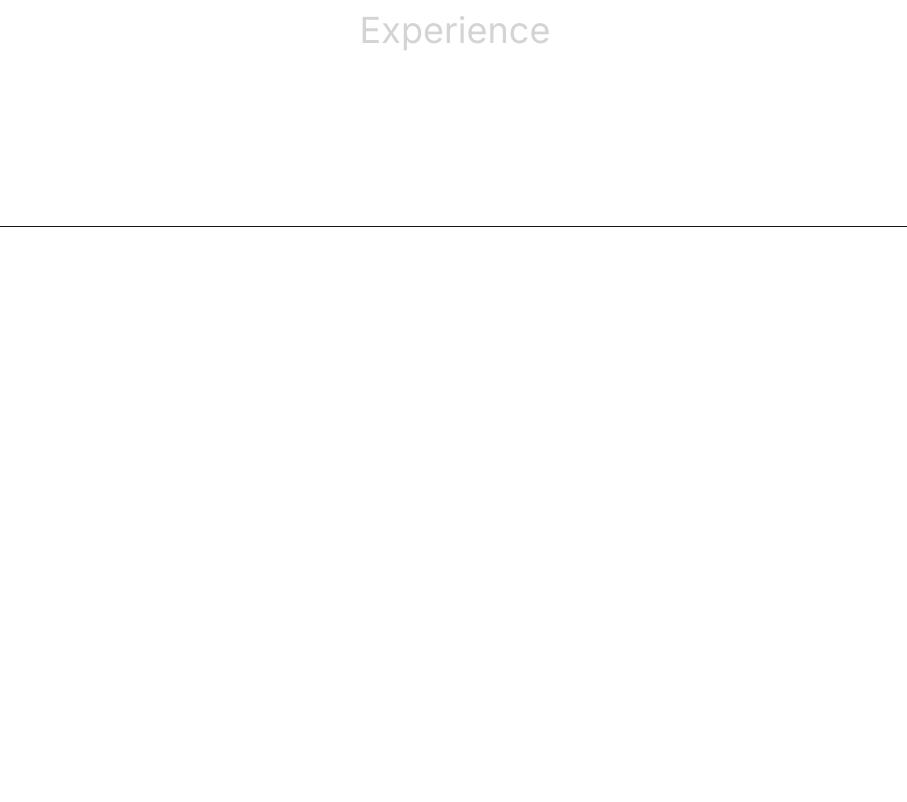
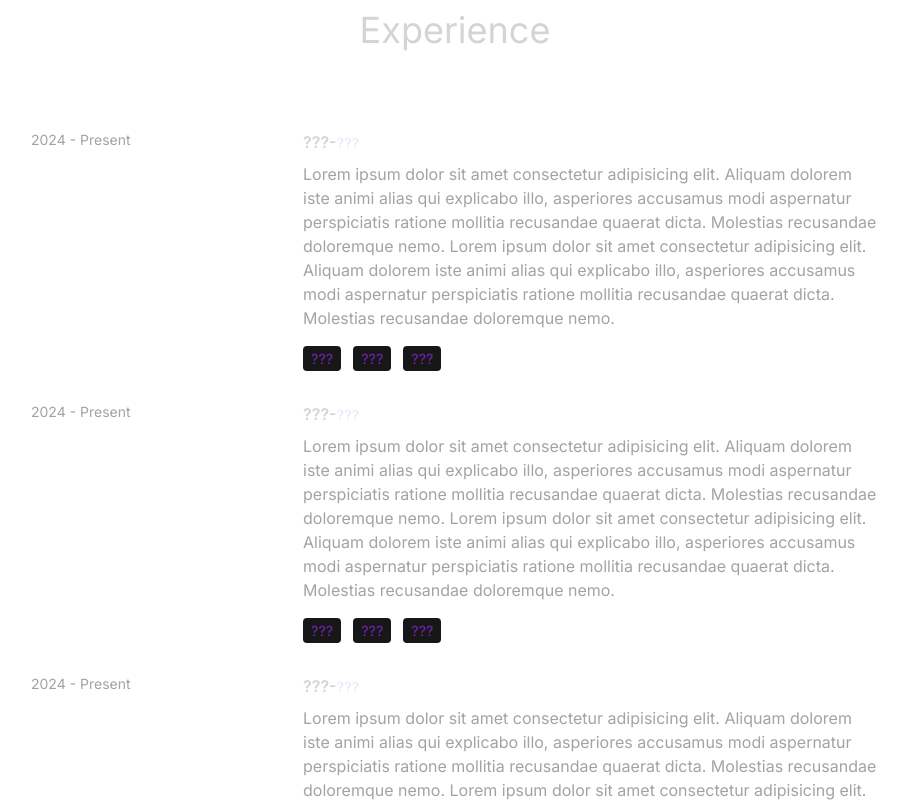
Before and after one commit to ArtyomArtenyan/Portfolio-website, a React (Vite) app: page / in a window 1280 px wide. Shown: the part 1760-2562 px from the top of the page, without its empty margins (185-1092 px from the left). Before the commit the page ends 1987 px from the top, so only its background shows below. Built offline with nearby package versions, Linux system fonts and the light colour scheme.

Commit message:
Finished Experience part

```diff
--- a/src/components/Experience.jsx
+++ b/src/components/Experience.jsx
@@ -1,9 +1,34 @@
 import React from 'react';
+import { EXPERIENCES } from '../dataBase';
 
 const Experience = () => {
 	return (
 		<div className='border-b border-neutral-900 pb-24'>
 			<h2 className='my-20 text-center text-4xl '>Experience</h2>
+			<div>
+				{EXPERIENCES.map((el, i) => (
+					<div key={i} className='flex flex-wrap justify-center mb-8'>
+						<div className='w-1/4 max-w-md:w-full'>
+							<p className='mb-2 text-sm text-neutral-400'>{el.year}</p>
+						</div>
+						<div className='w-3/4 max-w-xl max-w-md:w-full'>
+							<h6 className='mb-2 font-semibold'>
+								{el.role}-
+								<span className='text-sm text-purple-100'>{el.company}</span>
+							</h6>
+							<p className='mb-4 text-neutral-400'>{el.description}</p>
+							{el.technologies.map((ele, index) => (
+								<span
+									key={index}
+									className='mr-3 rounded mt-4 bg-neutral-900 px-2 py-1 text-sm font-medium text-purple-800'
+								>
+									{ele}
+								</span>
+							))}
+						</div>
+					</div>
+				))}
+			</div>
 		</div>
 	);
 };
--- a/src/dataBase/index.js
+++ b/src/dataBase/index.js
@@ -9,6 +9,20 @@ export const HERO_CONTENT =
 export const ABOUT_TEXT = ` Lorem ipsum dolor sit amet consectetur adipisicing elit. Aliquam dolorem iste animi alias qui explicabo illo, asperiores accusamus modi aspernatur perspiciatis ratione mollitia recusandae quaerat dicta. Molestias recusandae doloremque nemo. Lorem ipsum dolor sit amet consectetur adipisicing elit. Aliquam dolorem iste animi alias qui explicabo illo, asperiores accusamus modi aspernatur perspiciatis ratione mollitia recusandae quaerat dicta. Molestias recusandae doloremque nemo. Lorem ipsum dolor sit amet consectetur adipisicing elit. Aliquam dolorem iste animi alias qui explicabo illo, asperiores accusamus modi aspernatur perspiciatis ratione mollitia recusandae quaerat dicta. Molestias recusandae doloremque nemo. Lorem ipsum dolor sit amet consectetur adipisicing elit. Aliquam dolorem iste animi alias qui explicabo illo, asperiores accusamus modi aspernatur perspiciatis ratione mollitia recusandae quaerat dicta. Molestias recusandae doloremque nemo.`;
 
 export const EXPERIENCES = [
+	{
+		year: '2024 - Present',
+		role: '???',
+		company: '???',
+		description: ` Lorem ipsum dolor sit amet consectetur adipisicing elit. Aliquam dolorem iste animi alias qui explicabo illo, asperiores accusamus modi aspernatur perspiciatis ratione mollitia recusandae quaerat dicta. Molestias recusandae doloremque nemo. Lorem ipsum dolor sit amet consectetur adipisicing elit. Aliquam dolorem iste animi alias qui explicabo illo, asperiores accusamus modi aspernatur perspiciatis ratione mollitia recusandae quaerat dicta. Molestias recusandae doloremque nemo.`,
+		technologies: ['???', '???', '???'],
+	},
+	{
+		year: '2024 - Present',
+		role: '???',
+		company: '???',
+		description: ` Lorem ipsum dolor sit amet consectetur adipisicing elit. Aliquam dolorem iste animi alias qui explicabo illo, asperiores accusamus modi aspernatur perspiciatis ratione mollitia recusandae quaerat dicta. Molestias recusandae doloremque nemo. Lorem ipsum dolor sit amet consectetur adipisicing elit. Aliquam dolorem iste animi alias qui explicabo illo, asperiores accusamus modi aspernatur perspiciatis ratione mollitia recusandae quaerat dicta. Molestias recusandae doloremque nemo.`,
+		technologies: ['???', '???', '???'],
+	},
 	{
 		year: '2024 - Present',
 		role: '???',
```
